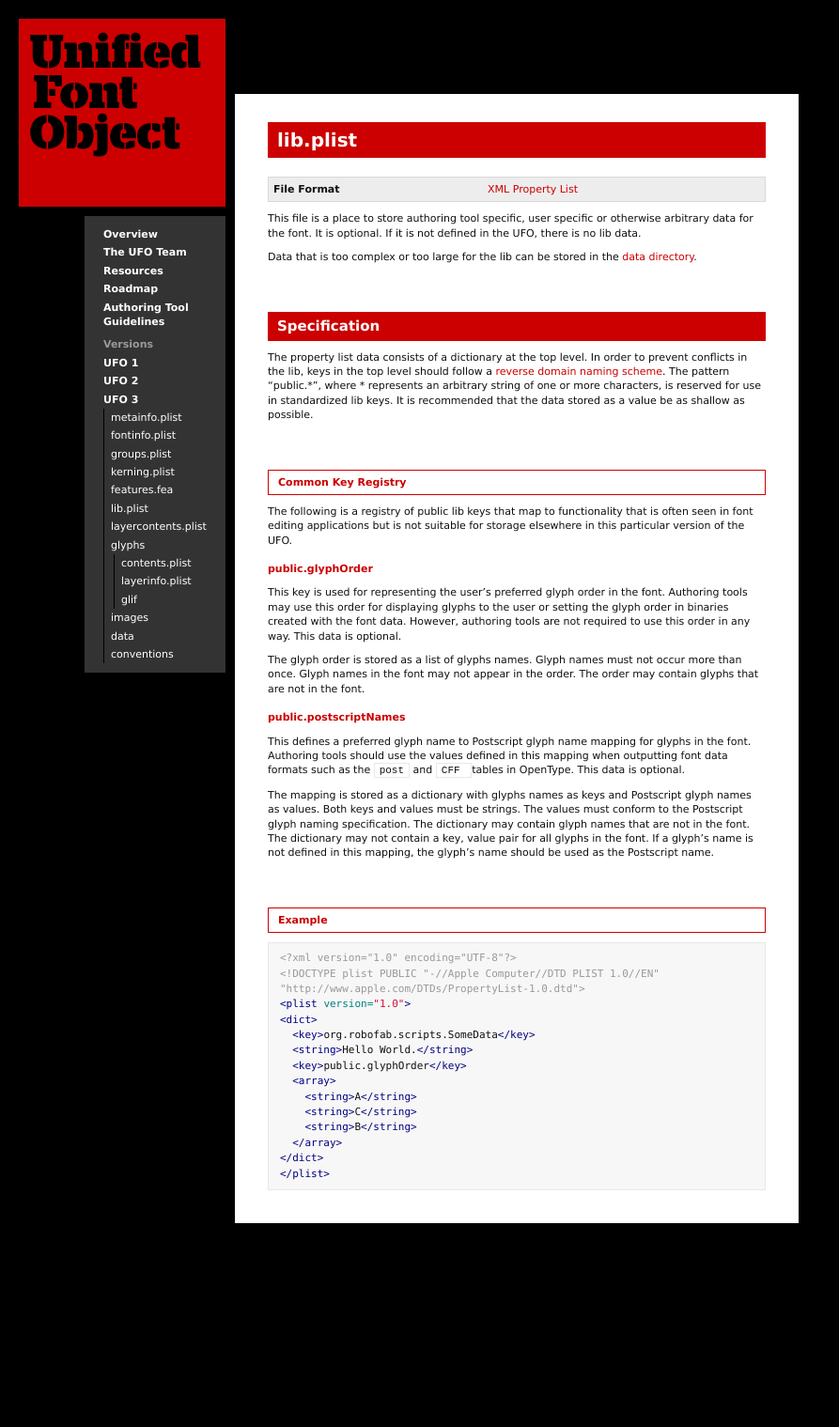
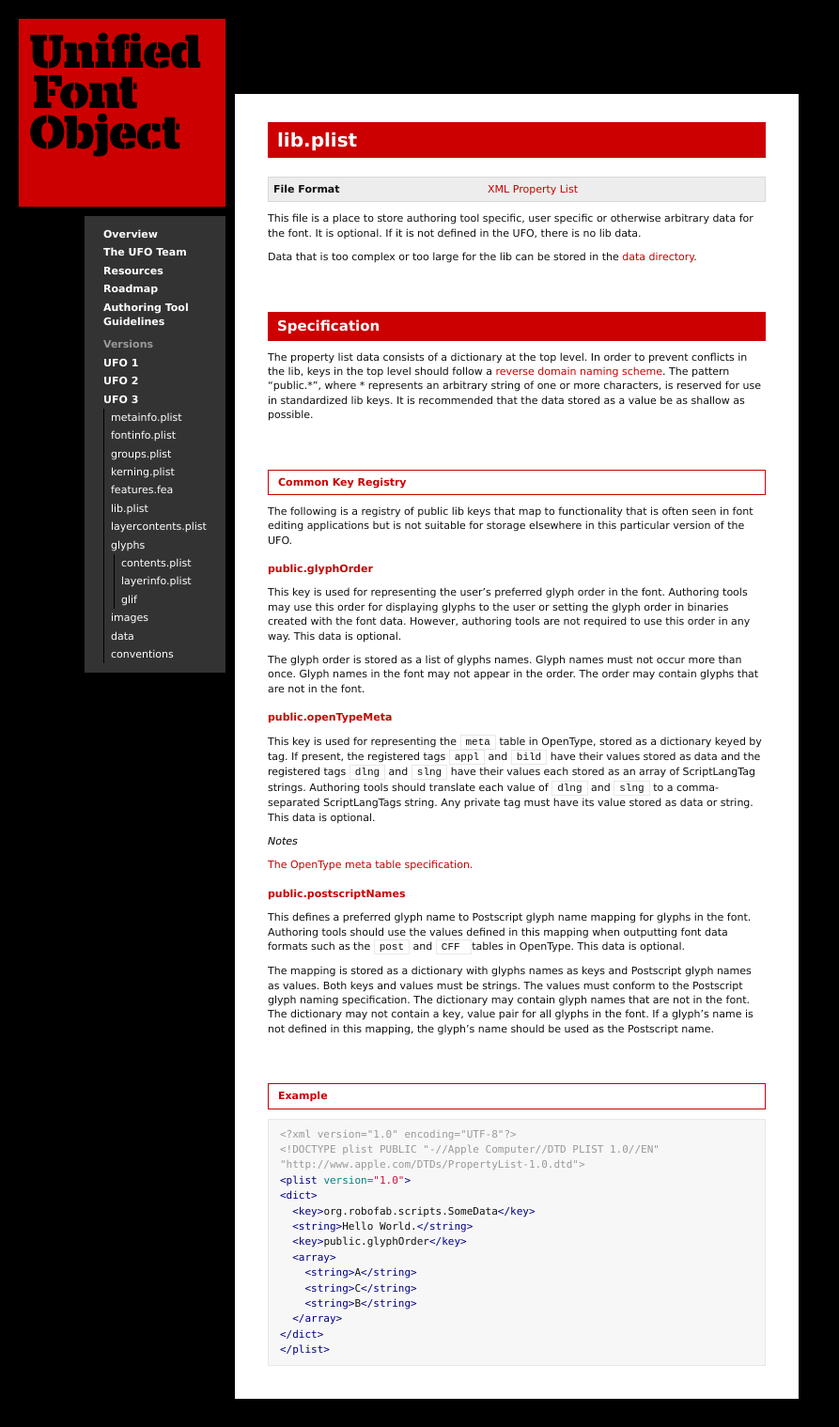
Before and after one commit to unified-font-object/ufo-spec, a Jekyll site: the page built from versions/ufo3/lib.plist.md, in a window 1280 px wide. Shown: the whole page at 94% size, without its empty margins (0-893 px from the left). Built offline with Jekyll 4.4.1, drawn with Linux system fonts in a browser that asks for light colours; before the commit the page ends 1332 px from its top, so only the background shows below that.

Commit message:
Add public.openTypeMeta lib key

```diff
--- a/versions/ufo3/lib.plist.md
+++ b/versions/ufo3/lib.plist.md
@@ -22,6 +22,18 @@ The following is a registry of public lib keys that map to functionality that is
 This key is used for representing the user's preferred glyph order in the font. Authoring tools may use this order for displaying glyphs to the user or setting the glyph order in binaries created with the font data. However, authoring tools are not required to use this order in any way. This data is optional.
 
 The glyph order is stored as a list of glyphs names. Glyph names must not occur more than once. Glyph names in the font may not appear in the order. The order may contain glyphs that are not in the font.
+
+#### public.openTypeMeta
+
+This key is used for representing the `meta` table in OpenType, stored as a dictionary keyed by tag.
+If present, the registered tags `appl` and `bild` have their values stored as data and the registered tags `dlng` and `slng` have their values each stored as an array of ScriptLangTag strings.
+Authoring tools should translate each value of `dlng` and `slng` to a comma-separated ScriptLangTags string.
+Any private tag must have its value stored as data or string.
+This data is optional.
+
+##### Notes
+
+[The OpenType meta table specification.]
 
 #### public.postscriptNames
 
@@ -52,3 +64,4 @@ The mapping is stored as a dictionary with glyphs names as keys and Postscript g
   [XML Property List]: ../conventions/#xml-property-lists
   [data directory]: ../data
   [reverse domain naming scheme]: ../conventions/#reverse-domain-naming-schemes
+  [The OpenType meta table specification.]: http://www.microsoft.com/typography/otspec/meta.htm
```
